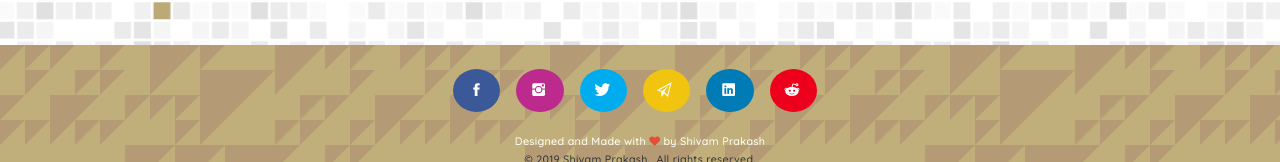
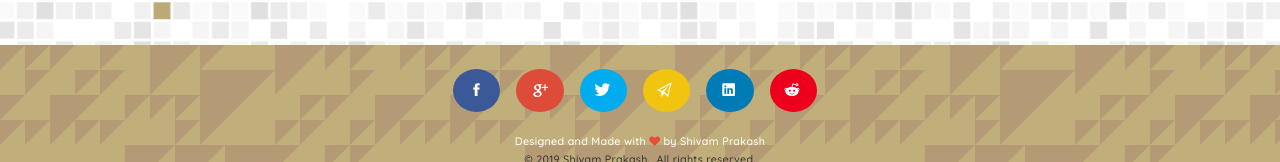
Before and after one commit to ishiprak/ishiprak.github.io, a plain HTML site: page pages/cert.html in a window 1280 px wide. Shown: the part 799-961 px from the top of the page. Drawn offline with nearby package versions, Linux system fonts and the light colour scheme.

Commit message:
Add files via upload

```diff
--- a/pages/cert.html
+++ b/pages/cert.html
@@ -74,8 +74,8 @@
     <a class="share-btn share-btn-facebook" href = "https://www.facebook.com/sharer/sharer.php?u=https://shivamprakash.me&quote=Hey! checkout this awesome website &quot;Proximity Port&quot; made by  Shivam Prakash, and don&apos;t forget to follow him on Facebook, Twitter and LinkedIn. Stay updated about him and his awesome cool projects that he is working on!" rel = "nofollow" target = "_blank" style="padding: 11px 12px 2px 17px">
       <i class="ion-social-facebook"></i>
      </a>
-      <a class="share-btn share-btn-instagram" href = "http://www.instagram.com/share?url=https://shivamprakash.me/&title=Hey! checkout this awesome website &quot;Proximity Port&quot; made by  Shivam Prakash  @ishiprak, and don&apos;t forget to follow him on Facebook, Twitter, Reddit and LinkedIn. Stay updated about him and his awesome cool projects that he is working on!" rel = "nofollow" target = "_blank" style="padding: 11px 17px 9px 16px">
-      <i class="ion-social-instagram"></i>
+     <a class="share-btn share-btn-googleplus" href = "https://plus.google.com/share?url=https://shivamprakash.me/&text=Hey! checkout this awesome website &quot;Proximity Port&quot; made by  Shivam Prakash  @ishiprak, and don&apos;t forget to follow him on Facebook, Twitter, Reddit and LinkedIn. Stay updated about him and his awesome cool projects that he is working on!" rel = "nofollow" target = "_blank" style="padding: 12px 17px 9px 17px">
+      <i class="ion-social-googleplus"></i>
       </a>
      <a class="share-btn share-btn-twitter" href = "https://twitter.com/intent/tweet?text=Hey! checkout this awesome website &quot;Proximity Port&quot; made by  Shivam Prakash  @imshiprak, and don&apos;t forget to follow him on Facebook, Twitter, Reddit and LinkedIn. Stay updated about him and his awesome cool projects that he is working on! Website=https://shivamprakash.me" rel = "nofollow" target = "_blank" style="padding: 11px 16px 11px 15px;">
       <i class="ion-social-twitter"></i>
--- a/pages/style.css
+++ b/pages/style.css
@@ -210,13 +210,14 @@ li a{
 }
  .share-btn-reddit:hover {
    background-color: #ba0016;
-   background-color: orange;
+   background-color: #DD4B39;
 }
-.share-btn-instagram{
-  background-color: #bc2a8d;
+.share-btn-googleplus{
+  background-color: #DD4B39;
 }
- .share-btn-instagram:hover{
+ .share-btn-googleplus:hover{
  background-color: #cd486b;
+ background-color: red;
 }
  .share-btn-mail {
    background-color: #f1c40f;
```
Also changed, not shown: pages/about.html (+2 -2 lines), pages/achiev.html (+2 -2 lines), pages/exper.html (+2 -2 lines), pages/projects.html (+2 -2 lines), pages/skills.html (+2 -2 lines).
